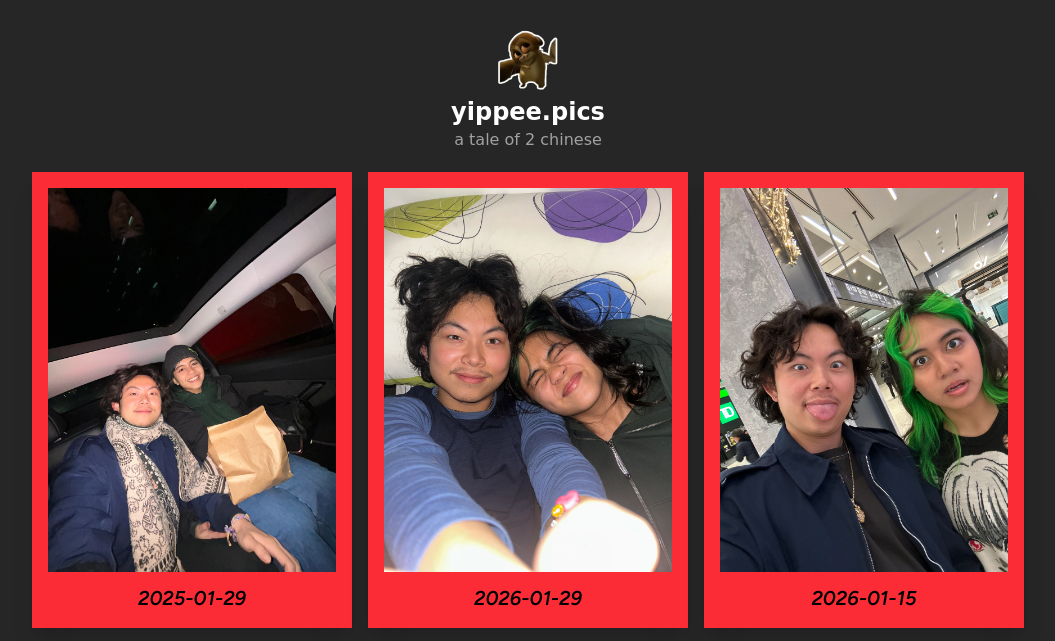
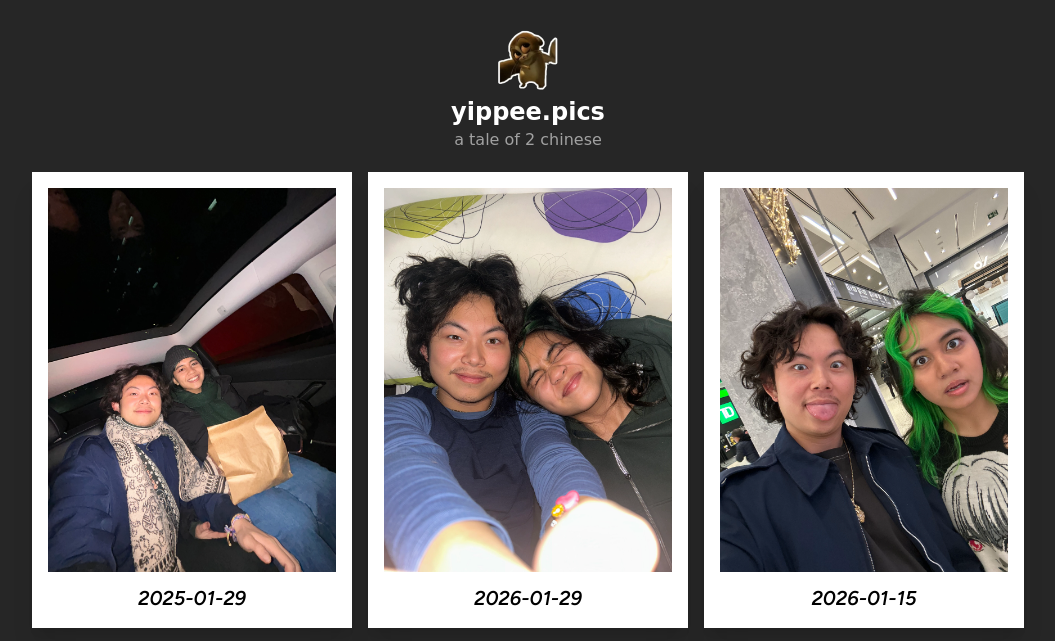
Before and after one commit to hulloitskai/yippee.pics, a website: page index.html in a window 1280 px wide. Shown: the top 641 px of the page, without its empty margins (112-1167 px from the left). Drawn offline with Linux system fonts and the light colour scheme; a web font is replaced by a local one.

Commit message:
Revert "Change card background color from white to red"

```diff
--- a/src.css
+++ b/src.css
@@ -25,7 +25,7 @@
     @apply flex flex-wrap gap-4 max-w-5xl mx-auto justify-center;
 
     figure {
-      @apply bg-red-500 shadow-xl p-4 min-w-60 flex flex-col items-stretch gap-y-3;
+      @apply bg-white shadow-xl p-4 min-w-60 flex flex-col items-stretch gap-y-3;
     }
 
     img {
```
Also changed, not shown: out.css.
